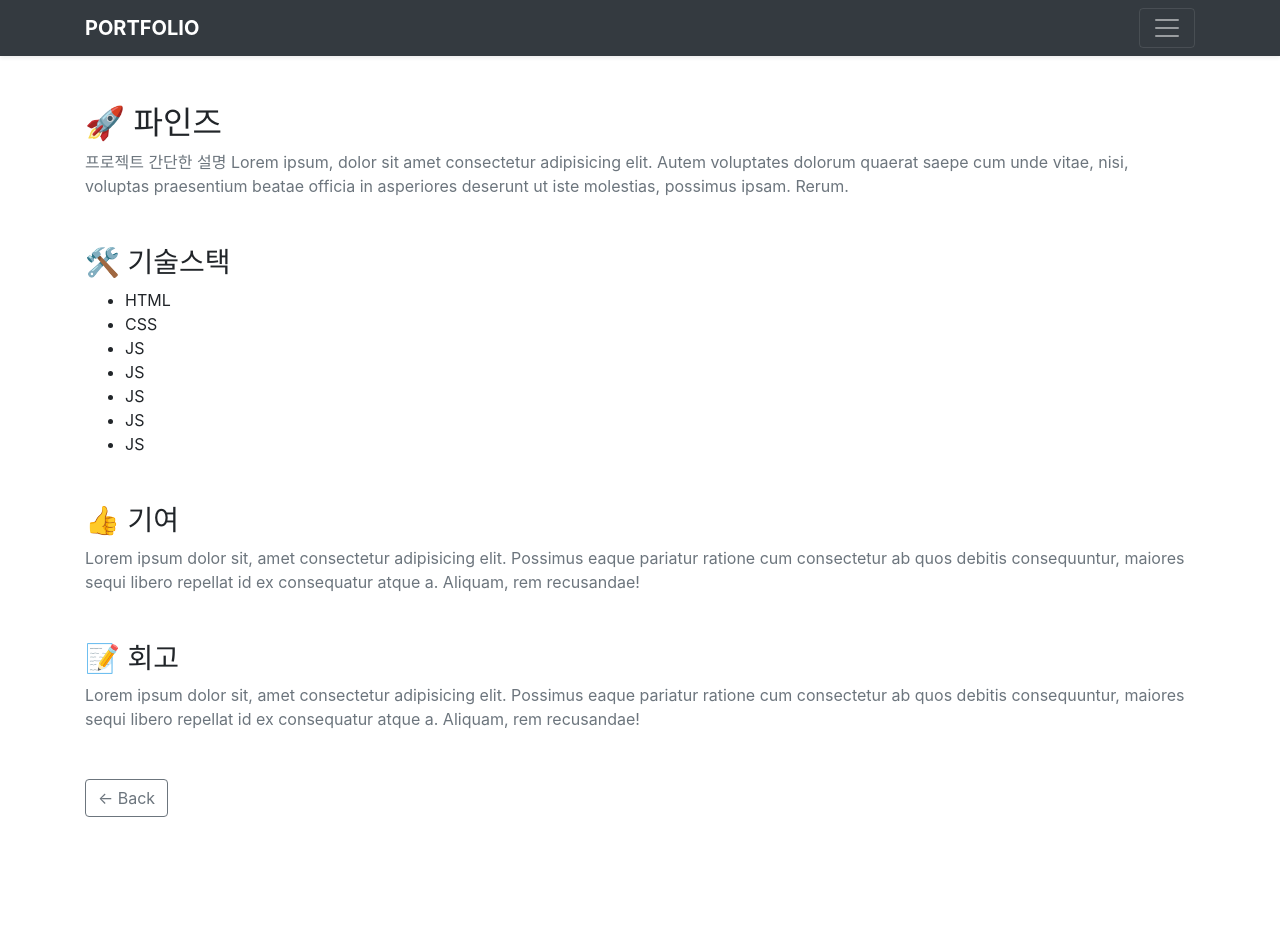
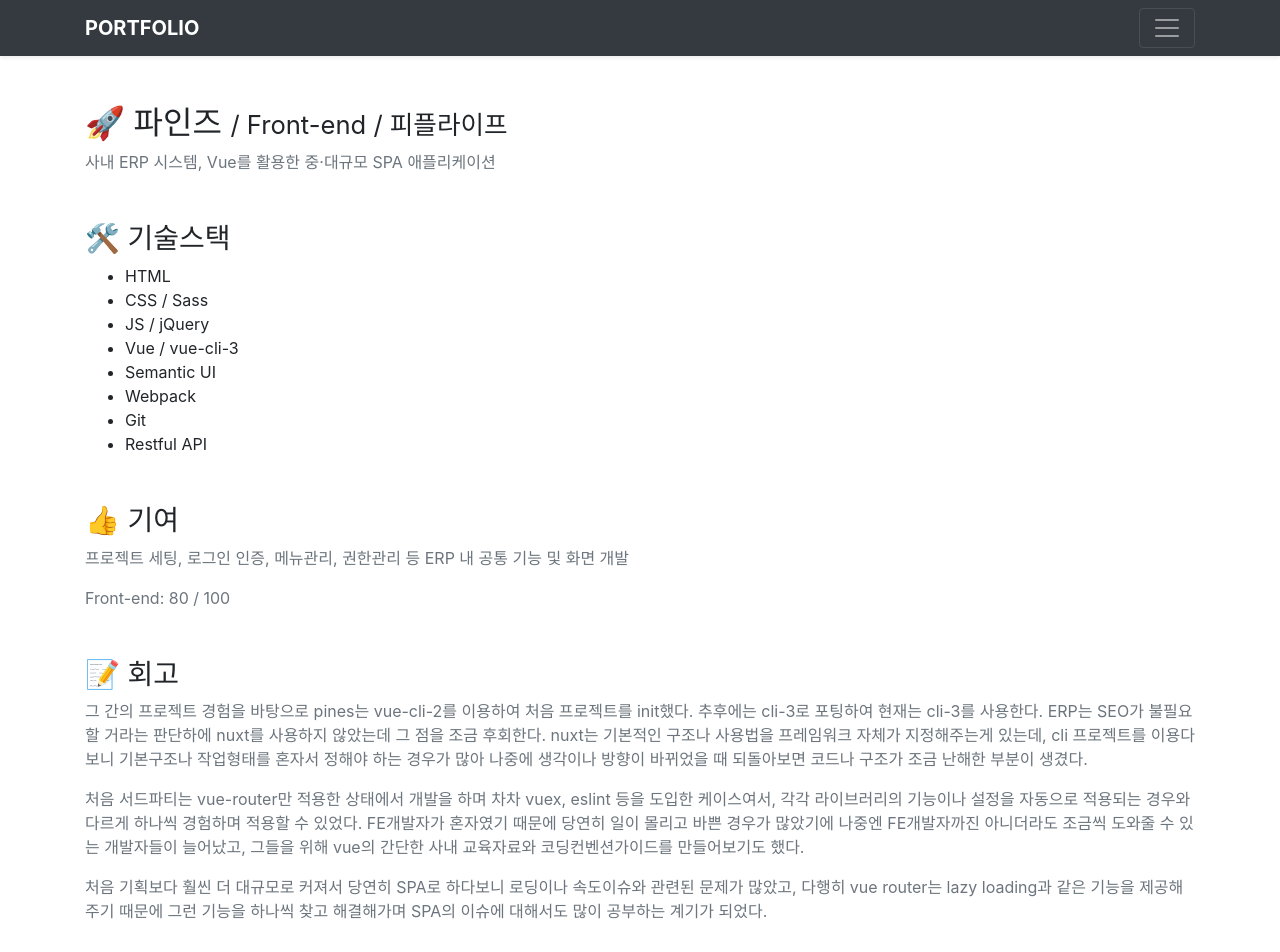
Before and after one commit to kwandev/portfolio, a Nuxt app: page /project/Pines in a window 1280 px wide. Shown: the top 952 px of the page. Before the commit the page ends 865 px from the top, so only its background shows below. Built offline with nearby package versions, Linux system fonts and the light colour scheme.

Commit message:
파인즈 상세

```diff
--- a/pages/project/Assist.vue
+++ b/pages/project/Assist.vue
@@ -20,6 +20,9 @@
       </section>
       <section class="mb-5">
         <h3>👍 기여</h3>
+        <p class="text-muted">
+          인생플랜, 보장분석, 설계지원 상품도서관 등 모든 화면
+        </p>
         <p class="text-muted">
           Front-end: 90 / 100
         </p>
--- a/pages/project/Ebiz.vue
+++ b/pages/project/Ebiz.vue
@@ -26,6 +26,9 @@
       <section class="mb-5">
         <h3>👍 기여</h3>
         <p class="text-muted">
+          각 홈페이지 메인, 상세 화면
+        </p>
+        <p class="text-muted">
           50 / 100
         </p>
       </section>
--- a/pages/project/Pines.vue
+++ b/pages/project/Pines.vue
@@ -2,34 +2,46 @@
   <div>
     <detail>
       <section class="mb-5">
-        <h2>🚀 파인즈</h2>
+        <h2>🚀 파인즈 <small>/ Front-end / 피플라이프</small></h2>
         <p class="text-muted">
-          프로젝트 간단한 설명 Lorem ipsum, dolor sit amet consectetur adipisicing elit. Autem voluptates dolorum quaerat saepe cum unde vitae, nisi, voluptas praesentium beatae officia in asperiores deserunt ut iste molestias, possimus ipsam. Rerum.
+          사내 ERP 시스템, Vue를 활용한 중·대규모 SPA 애플리케이션
         </p>
       </section>
       <section class="mb-5">
         <h3>🛠 기술스택</h3>
         <ul>
           <li>HTML</li>
-          <li>CSS</li>
-          <li>JS</li>
-          <li>JS</li>
-          <li>JS</li>
-          <li>JS</li>
-          <li>JS</li>
+          <li>CSS / Sass</li>
+          <li>JS / jQuery</li>
+          <li>Vue / vue-cli-3</li>
+          <li>Semantic UI</li>
+          <li>Webpack</li>
+          <li>Git</li>
+          <li>Restful API</li>
         </ul>
       </section>
       <section class="mb-5">
         <h3>👍 기여</h3>
         <p class="text-muted">
-          Lorem ipsum dolor sit, amet consectetur adipisicing elit. Possimus eaque pariatur ratione cum consectetur ab quos debitis consequuntur, maiores sequi libero repellat id ex consequatur atque a. Aliquam, rem recusandae!
+          프로젝트 세팅, 로그인 인증, 메뉴관리, 권한관리 등 ERP 내 공통 기능 및 화면 개발
+        </p>
+        <p class="text-muted">
+          Front-end: 80 / 100
         </p>
       </section>
       <section class="mb-5">
         <h3>📝 회고</h3>
-        <p class="text-muted">
-          Lorem ipsum dolor sit, amet consectetur adipisicing elit. Possimus eaque pariatur ratione cum consectetur ab quos debitis consequuntur, maiores sequi libero repellat id ex consequatur atque a. Aliquam, rem recusandae!
-        </p>
+        <div class="text-muted">
+          <p>
+            그 간의 프로젝트 경험을 바탕으로 pines는 vue-cli-2를 이용하여 처음 프로젝트를 init했다. 추후에는 cli-3로 포팅하여 현재는 cli-3를 사용한다. ERP는 SEO가 불필요할 거라는 판단하에 nuxt를 사용하지 않았는데 그 점을 조금 후회한다. nuxt는 기본적인 구조나 사용법을 프레임워크 자체가 지정해주는게 있는데, cli 프로젝트를 이용다보니 기본구조나 작업형태를 혼자서 정해야 하는 경우가 많아 나중에 생각이나 방향이 바뀌었을 때 되돌아보면 코드나 구조가 조금 난해한 부분이 생겼다.
+          </p>
+          <p>
+            처음 서드파티는 vue-router만 적용한 상태에서 개발을 하며 차차 vuex, eslint 등을 도입한 케이스여서, 각각 라이브러리의 기능이나 설정을 자동으로 적용되는 경우와 다르게 하나씩 경험하며 적용할 수 있었다. FE개발자가 혼자였기 때문에 당연히 일이 몰리고 바쁜 경우가 많았기에 나중엔 FE개발자까진 아니더라도 조금씩 도와줄 수 있는 개발자들이 늘어났고, 그들을 위해 vue의 간단한 사내 교육자료와 코딩컨벤션가이드를 만들어보기도 했다.
+          </p>
+          <p>
+            처음 기획보다 훨씬 더 대규모로 커져서 당연히 SPA로 하다보니 로딩이나 속도이슈와 관련된 문제가 많았고, 다행히 vue router는 lazy loading과 같은 기능을 제공해주기 때문에 그런 기능을 하나씩 찾고 해결해가며 SPA의 이슈에 대해서도 많이 공부하는 계기가 되었다.
+          </p>
+        </div>
       </section>
     </detail>
   </div>
```
